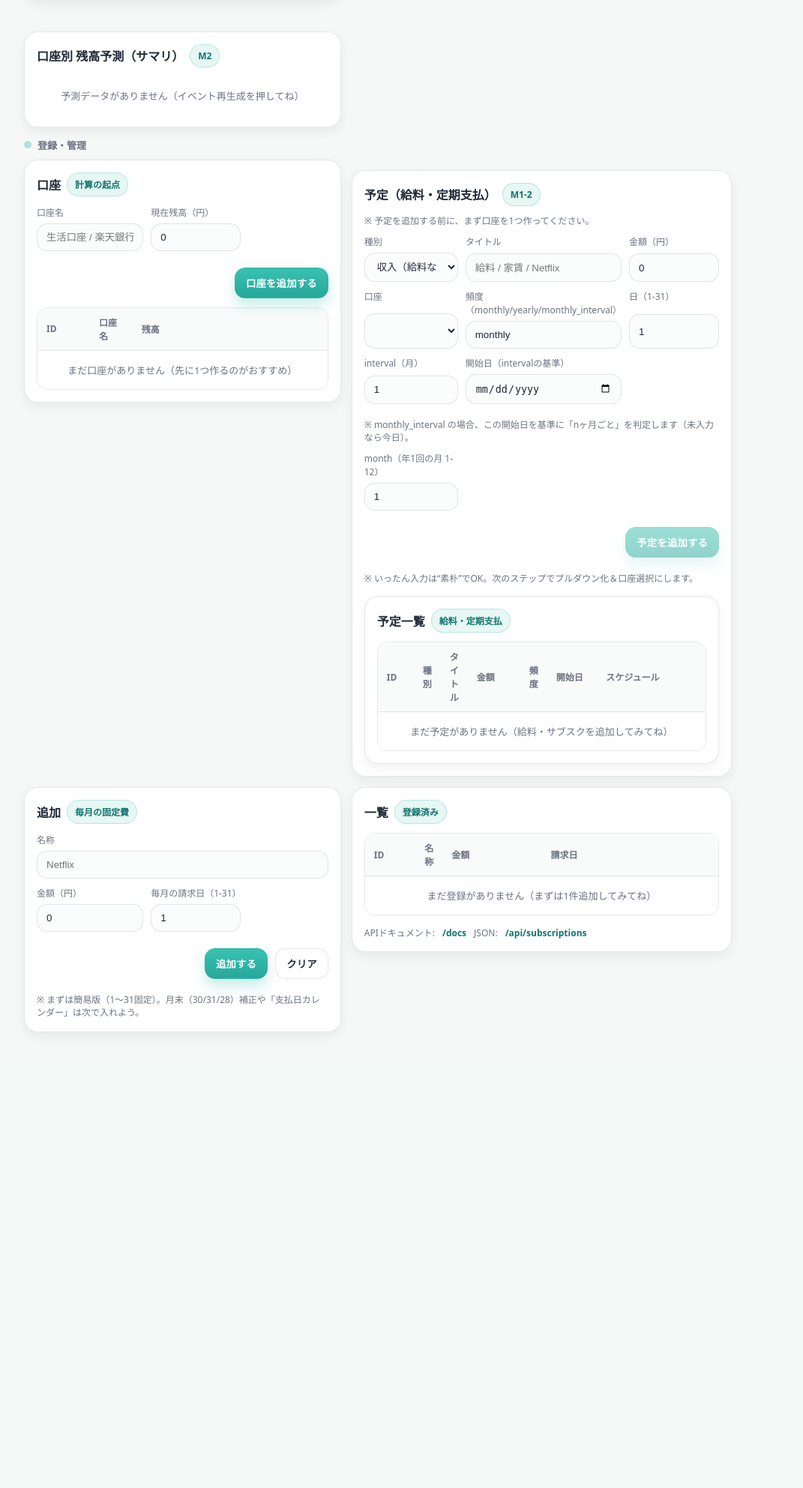
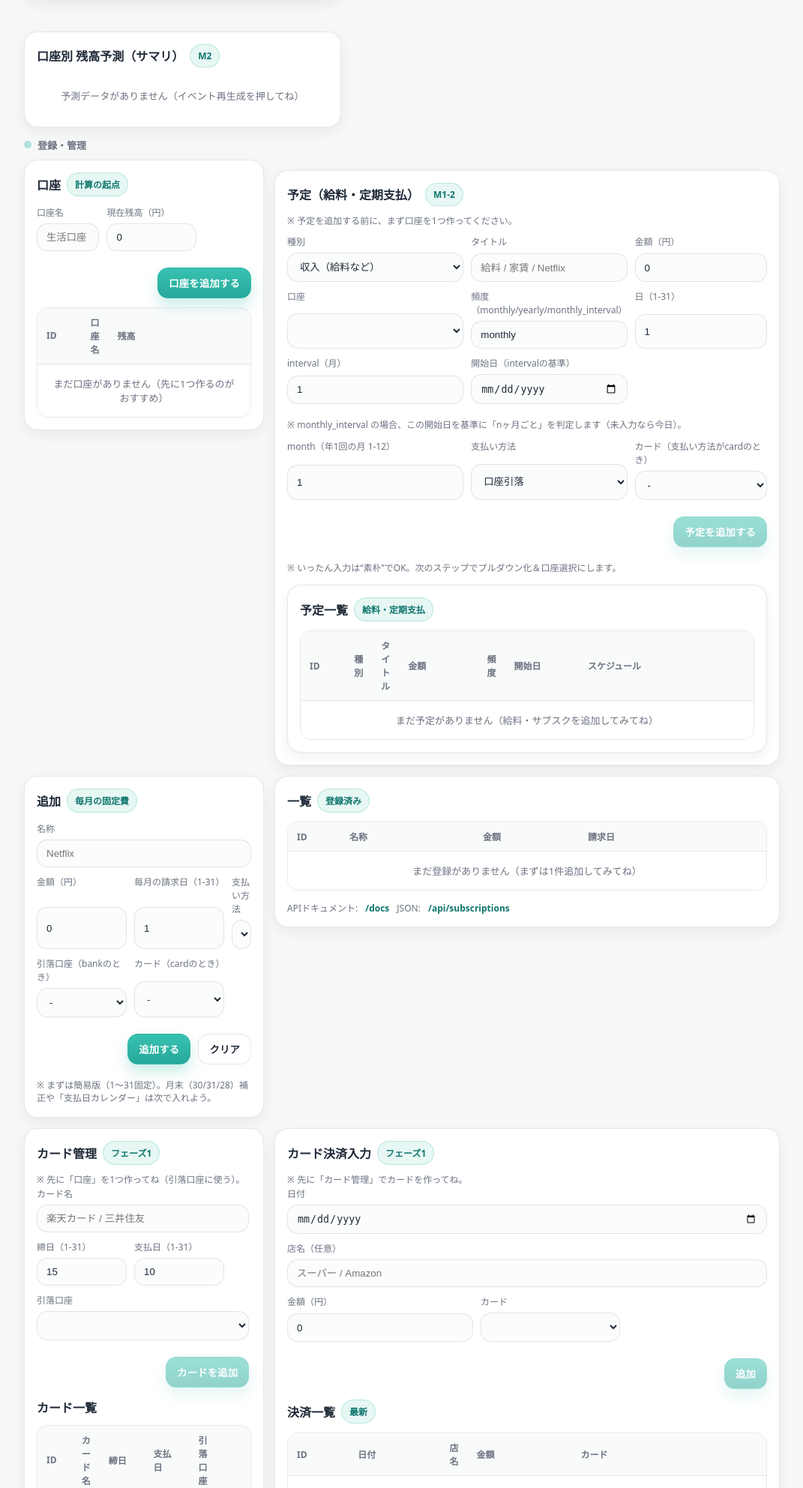
Before and after one commit to AKADRA-SAKURA/pay_app, a FastAPI app: page / in a window 1280 px wide. Shown: the part 658-2643 px from the top of the page at 75% size, without its empty margins (136-1207 px from the left). Before the commit the page ends 2035 px from the top, so only its background shows below. Run offline with FastAPI, Linux system fonts and the light colour scheme; lists and menus that the app fills with data are empty.

Commit message:
計算調整

```diff
--- a/app/main.py
+++ b/app/main.py
@@ -2,16 +2,16 @@ from fastapi import FastAPI, Depends, Request, Form, HTTPException, Query
 from fastapi.responses import HTMLResponse, RedirectResponse
 from fastapi.templating import Jinja2Templates
 from fastapi.staticfiles import StaticFiles
-from sqlalchemy.orm import Session
+from sqlalchemy.orm import Session, joinedload
 from datetime import date, datetime
 import calendar
 from app.services.scheduler import rebuild_events as rebuild_events_scheduler
 
-from .db import Base, engine, get_db
+from .db import Base, engine, get_db, SessionLocal
 from .schemas import SubscriptionCreate, SubscriptionOut
 from . import crud
 
-from .models import Account
+from .models import Account, Card, CardTransaction
 from .crud import list_accounts, create_account
 from app.services.forecast import forecast_by_account_events, forecast_by_account_daily
 
@@ -86,6 +86,17 @@ def page_index(request: Request, db: Session = Depends(get_db)):
 
     forecast = forecast_by_account_daily(db, user_id=1, start=this_first, end=next_last)
 
+    # --- カード（フェーズ1）---
+    cards = db.query(Card).order_by(Card.id.asc()).all()
+
+    card_transactions = (
+        db.query(CardTransaction)
+        .options(joinedload(CardTransaction.card))
+        .order_by(CardTransaction.date.desc(), CardTransaction.id.desc())
+        .limit(50)
+        .all()
+    )
+
     return templates.TemplateResponse(
         "index.html",
         {
@@ -101,6 +112,8 @@ def page_index(request: Request, db: Session = Depends(get_db)):
             "next_range": (next_first, next_last),
             "account_summaries": account_summaries,
             "forecast": forecast,
+            "cards": cards,
+            "card_transactions": card_transactions,
         },
     )
 
@@ -223,3 +236,72 @@ def api_forecast_accounts(
     return forecast_by_account_events(
         db, user_id=1, start=this_first, end=next_last, danger_threshold_yen=danger_threshold_yen
     )
+
+
+@app.post("/cards")
+def create_card(
+    request: Request,
+    db: Session = Depends(get_db),
+    name: str = Form(...),
+    closing_day: int = Form(...),
+    payment_day: int = Form(...),
+    payment_account_id: int = Form(...),
+):
+    c = Card(
+        name=name,
+        closing_day=int(closing_day),
+        payment_day=int(payment_day),
+        payment_account_id=int(payment_account_id),
+    )
+    db.add(c)
+    db.commit()
+    return RedirectResponse(url="/", status_code=303)
+
+
+@app.post("/cards/{card_id}/delete")
+def delete_card(card_id: int, db: Session = Depends(get_db)):
+    db.query(Card).filter(Card.id == card_id).delete(synchronize_session=False)
+    db.commit()
+    return RedirectResponse(url="/", status_code=303)
+
+
+@app.post("/card-transactions")
+def create_card_transaction(
+    request: Request,
+    card_id: int = Form(...),
+    date_: date = Form(..., alias="date"),
+    amount_yen: int = Form(...),
+    merchant: str | None = Form(None),
+):
+    db = SessionLocal()
+    try:
+        # カード存在チェック（雑に落ちるの防止）
+        card = db.query(Card).filter(Card.id == card_id).one_or_none()
+        if card is None:
+            # 画面は同じでOK。必要なら flash 的な仕組み後で。
+            return RedirectResponse(url="/", status_code=303)
+
+        t = CardTransaction(
+            card_id=card_id,
+            date=date_,
+            amount_yen=int(amount_yen),
+            merchant=(merchant or None),
+        )
+        db.add(t)
+        db.commit()
+    finally:
+        db.close()
+
+    return RedirectResponse(url="/", status_code=303)
+
+
+@app.post("/card-transactions/{tx_id}/delete")
+def delete_card_transaction(tx_id: int):
+    db = SessionLocal()
+    try:
+        db.query(CardTransaction).filter(CardTransaction.id == tx_id).delete(synchronize_session=False)
+        db.commit()
+    finally:
+        db.close()
+
+    return RedirectResponse(url="/", status_code=303)
--- a/app/templates/index.html
+++ b/app/templates/index.html
@@ -27,6 +27,8 @@
       {% include "partials/_accounts.html" %}
       {% include "partials/_plans.html" %}
       {% include "partials/_subscriptions.html" %}
+      {% include "partials/_cards.html" %}
+      {% include "partials/_card_transactions.html" %}
     </div>
   </section>
 
--- /dev/null
+++ b/app/templates/partials/_card_transactions.html
@@ -0,0 +1,80 @@
+<div class="card">
+  <h2>カード決済入力 <span class="pill">フェーズ1</span></h2>
+
+  {% if not cards %}
+    <div class="hint">※ 先に「カード管理」でカードを作ってね。</div>
+  {% endif %}
+
+  <form method="post" action="/card-transactions" class="form">
+    <label class="col-span-all">
+      日付
+      <input name="date" type="date" required />
+    </label>
+
+    <label class="col-span-all">
+      店名（任意）
+      <input name="merchant" placeholder="スーパー / Amazon" />
+    </label>
+
+    <label>
+      金額（円）
+      <input name="amount_yen" type="number" min="0" value="0" required />
+    </label>
+
+    <label>
+      カード
+      <select name="card_id" required>
+        {% for c in cards %}
+          <option value="{{ c.id }}">{{ c.name }}（ID:{{ c.id }}）</option>
+        {% endfor %}
+      </select>
+    </label>
+
+    <div class="actions col-span-all">
+      {% if not cards %}
+        <button class="btn" type="submit" disabled style="opacity:.5;cursor:not-allowed;">追加</button>
+      {% else %}
+        <button class="btn" type="submit">追加</button>
+      {% endif %}
+    </div>
+  </form>
+
+  <div class="mt-14">
+    <h2>決済一覧 <span class="pill">最新</span></h2>
+
+    <div class="table-wrap">
+      <table>
+        <thead>
+          <tr>
+            <th style="width:90px;">ID</th>
+            <th style="width:140px;">日付</th>
+            <th>店名</th>
+            <th style="width:160px;">金額</th>
+            <th style="width:200px;">カード</th>
+            <th style="width:100px;"></th>
+          </tr>
+        </thead>
+        <tbody>
+          {% for t in card_transactions %}
+          <tr>
+            <td>{{ t.id }}</td>
+            <td>{{ t.date }}</td>
+            <td>{{ t.merchant or "-" }}</td>
+            <td class="money">{{ "{:,}".format(t.amount_yen) }} 円</td>
+            <td>{{ t.card.name }}</td>
+            <td>
+              <form method="post" action="/card-transactions/{{ t.id }}/delete" style="margin:0">
+                <button class="btn btn-danger" type="submit">削除</button>
+              </form>
+            </td>
+          </tr>
+          {% endfor %}
+
+          {% if not card_transactions %}
+          <tr><td colspan="6" class="empty">まだ決済がありません</td></tr>
+          {% endif %}
+        </tbody>
+      </table>
+    </div>
+  </div>
+</div>
--- /dev/null
+++ b/app/templates/partials/_cards.html
@@ -0,0 +1,85 @@
+<div class="card">
+  <h2>カード管理 <span class="pill">フェーズ1</span></h2>
+
+  {% if not accounts %}
+    <div class="hint">※ 先に「口座」を1つ作ってね（引落口座に使う）。</div>
+  {% endif %}
+
+  <form method="post" action="/cards" class="form">
+    <label class="col-span-all">
+      カード名
+      <input name="name" placeholder="楽天カード / 三井住友" required />
+    </label>
+
+    <label>
+      締日（1-31）
+      <input name="closing_day" type="number" min="1" max="31" value="15" required />
+    </label>
+
+    <label>
+      支払日（1-31）
+      <input name="payment_day" type="number" min="1" max="31" value="10" required />
+    </label>
+
+    <label class="col-span-all">
+      引落口座
+      <select name="payment_account_id" required>
+        {% for a in accounts %}
+          <option value="{{ a.id }}">{{ a.name }}（ID:{{ a.id }}）</option>
+        {% endfor %}
+      </select>
+    </label>
+
+    <div class="actions col-span-all">
+      {% if not accounts %}
+        <button class="btn" type="submit" disabled style="opacity:.5;cursor:not-allowed;">カードを追加</button>
+      {% else %}
+        <button class="btn" type="submit">カードを追加</button>
+      {% endif %}
+    </div>
+  </form>
+
+  <div class="mt-14">
+    <h2>カード一覧</h2>
+
+    <table>
+      <thead>
+        <tr>
+          <th style="width:70px;">ID</th>
+          <th>カード名</th>
+          <th style="width:120px;">締日</th>
+          <th style="width:120px;">支払日</th>
+          <th>引落口座</th>
+          <th style="width:100px;"></th>
+        </tr>
+      </thead>
+      <tbody>
+        {% for c in cards %}
+        <tr>
+          <td>{{ c.id }}</td>
+          <td style="font-weight:650">{{ c.name }}</td>
+          <td>{{ c.closing_day }}日</td>
+          <td>{{ c.payment_day }}日</td>
+          <td>
+            {# accountsから引くのが面倒なら、今はID表示でもOK #}
+            {{ c.payment_account_id }}
+          </td>
+          <td>
+            <form method="post" action="/cards/{{ c.id }}/delete" style="margin:0;">
+              <button class="btn btn-danger" type="submit">削除</button>
+            </form>
+          </td>
+        </tr>
+        {% endfor %}
+
+        {% if not cards %}
+        <tr><td colspan="6" class="empty">まだカードがありません</td></tr>
+        {% endif %}
+      </tbody>
+    </table>
+
+    <div class="hint mt-10">
+      ※ payment_month_offset は固定で +1（締めた翌月に引落）で扱います。
+    </div>
+  </div>
+</div>
--- a/app/templates/partials/_plans.html
+++ b/app/templates/partials/_plans.html
@@ -63,6 +63,24 @@
     <label>
       month（年1回の月 1-12）
       <input name="month" type="number" min="1" max="12" value="1" />
+    </label>
+
+    <label>
+    支払い方法
+    <select name="payment_method" required>
+        <option value="bank">口座引落</option>
+        <option value="card">カード</option>
+    </select>
+    </label>
+
+    <label>
+    カード（支払い方法がcardのとき）
+    <select name="card_id">
+        <option value="">-</option>
+        {% for c in cards %}
+        <option value="{{ c.id }}">{{ c.name }}（ID:{{ c.id }}）</option>
+        {% endfor %}
+    </select>
     </label>
 
     <div class="actions col-span-all">
--- a/app/templates/partials/_subscriptions.html
+++ b/app/templates/partials/_subscriptions.html
@@ -16,6 +16,34 @@
     <label>
       毎月の請求日（1-31）
       <input name="billing_day" type="number" min="1" max="31" value="1" required />
+    </label>
+
+    <label>
+    支払い方法
+    <select name="payment_method" required>
+        <option value="bank">口座引落</option>
+        <option value="card">カード</option>
+    </select>
+    </label>
+
+    <label>
+    引落口座（bankのとき）
+    <select name="account_id">
+        <option value="">-</option>
+        {% for a in accounts %}
+        <option value="{{ a.id }}">{{ a.name }}（ID:{{ a.id }}）</option>
+        {% endfor %}
+    </select>
+    </label>
+
+    <label>
+    カード（cardのとき）
+    <select name="card_id">
+        <option value="">-</option>
+        {% for c in cards %}
+        <option value="{{ c.id }}">{{ c.name }}（ID:{{ c.id }}）</option>
+        {% endfor %}
+    </select>
     </label>
 
     <div class="actions col-span-all">
```
Also changed, not shown: app/crud.py (+24 -19 lines), app/models.py (+68 -17 lines), app/services/card_billing.py (added, +115 -0 lines), app/services/scheduler.py (+87 -4 lines).
